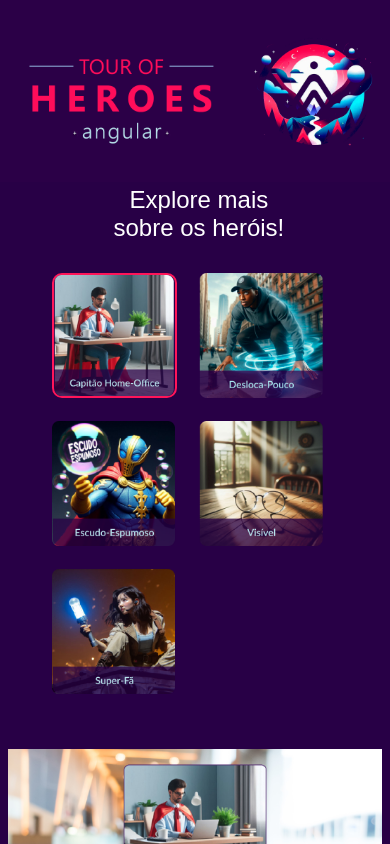
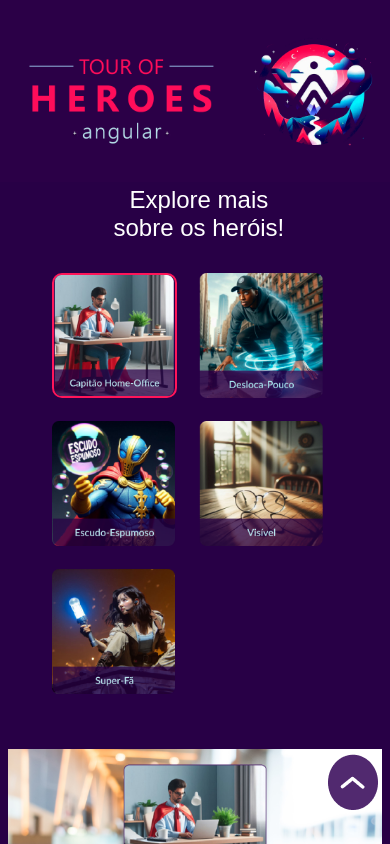
Before and after one commit to Al3x1sCS/angular-tour-of-heroes-final, an Angular app: page / in a window 390 px wide. Shown: the top 844 px of the page. Built offline with nearby package versions, Linux system fonts and the light colour scheme.

Commit message:
Botão topo

```diff
--- a/src/app/hero-detail/hero-detail.component.css
+++ b/src/app/hero-detail/hero-detail.component.css
@@ -30,6 +30,8 @@
     margin-bottom: 18px;
 }
 
+
+
 @media (max-width: 600px) {
     .txtInfoHeroi{
         padding: 20px;
--- a/src/app/heroes/heroes.component.css
+++ b/src/app/heroes/heroes.component.css
@@ -75,6 +75,10 @@
   display: none;
 }
 
+.ancoraTopo{
+  display: none;
+}
+
 @media (max-width: 600px) {
   .main {
     display: block;
@@ -107,6 +111,24 @@
      max-width: 100% !important;
   }
 
+  .ancoraTopo{
+    display: block;
+    position: absolute;
+    left: 84%;
+    margin-top: 5px;
+}
+
+.ancoraTopo{
+  display: block;
+  position: absolute;
+  left: 84%;
+  margin-top: 5px;
+}
+
+.ancoraTopo img{
+  max-width: 85%;
+}
+
 }
 
 @media (min-width: 1000px) {
--- a/src/app/heroes/heroes.component.html
+++ b/src/app/heroes/heroes.component.html
@@ -1,4 +1,4 @@
-<div class="main">
+<div id="ancoraTopo" class="main">
   <div class="lista-heroes">
     <ul class="heroes">
       <li *ngFor="let hero of heroes">
@@ -12,6 +12,9 @@
   </div>
 
   <div id="ancoraInfo" class="info-heroes">
+    <a href="#ancoraTopo" class="ancoraTopo">
+      <img src="assets/images/topo.png" alt="Topo">
+    </a>
     <app-hero-detail [hero]="selectedHero"></app-hero-detail>
   </div>
 </div>
```
Also changed, not shown: src/assets/images/topo.png (added).
